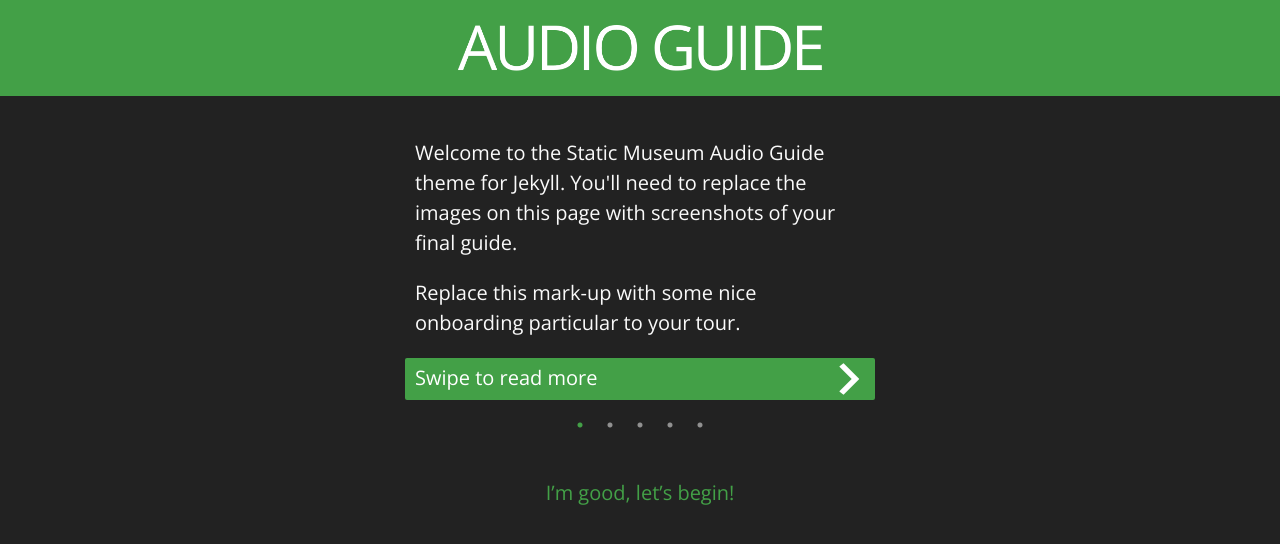
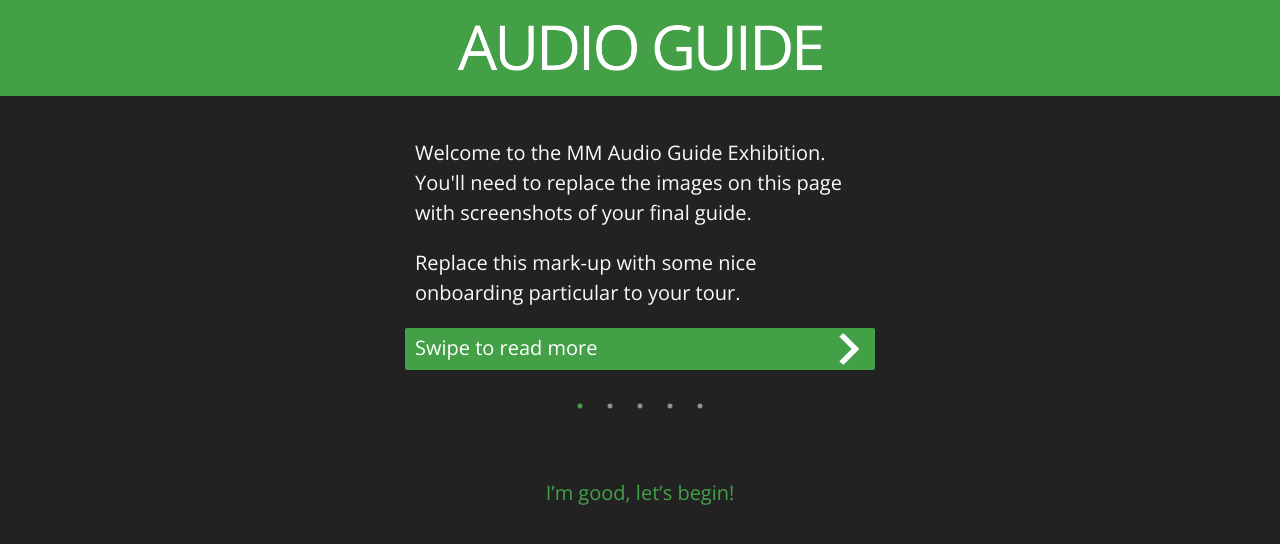
Before and after one commit to madk2aaa/audio-v3, a Jekyll site: the page built from welcome/welcome.md, in a window 1280 px wide. Shown: the top 544 px of the page. Built offline with Jekyll 4.4.1, drawn with Linux system fonts in a browser that asks for light colours.

Commit message:
Update welcome.html

```diff
--- a/_layouts/welcome.html
+++ b/_layouts/welcome.html
@@ -14,7 +14,7 @@
 	      	<div class="slick-container">
 		      	<div class="slick">
 		    		<div>
-						<p>Welcome to the Static Museum Audio Guide theme for Jekyll. You'll need to replace the images on this page with screenshots of your final guide.</p>
+						<p>Welcome to the MM Audio Guide Exhibition. You'll need to replace the images on this page with screenshots of your final guide.</p>
 
 						<p>Replace this mark-up with some nice onboarding particular to your tour.</p>
 						<div class="prompt slick-slide-to-next">Swipe to read more
```
